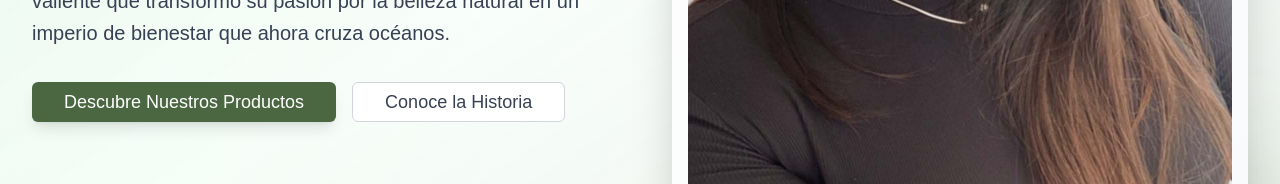
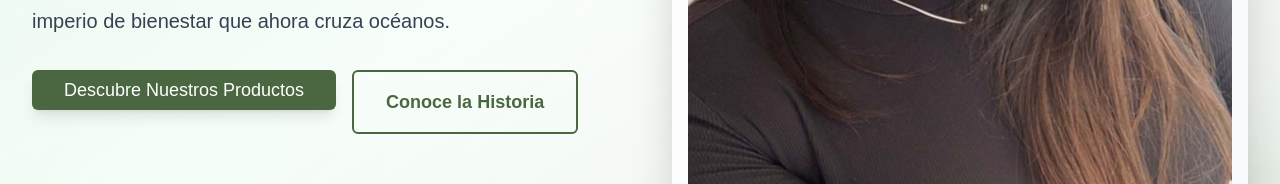
Before and after one commit to sergioperez8042/sophia_ecommerce, a Next.js app: page /about in a window 1280 px wide. Shown: the part 524-708 px from the top of the page. Built offline with nearby package versions, Linux system fonts and the light colour scheme; no server answers.

Commit message:
refactor: replace Button components with button elements for consistency and improved styling

```diff
--- a/src/app/about/page.tsx
+++ b/src/app/about/page.tsx
@@ -104,13 +104,12 @@ export default function AboutPage() {
                                         Descubre Nuestros Productos
                                     </Button>
                                 </Link>
-                                <Button
-                                    variant="outline"
-                                    className="w-full sm:w-auto border-[#4A6741] text-[#4A6741] hover:bg-[#4A6741] hover:text-white font-bold px-6 sm:px-8 py-3 sm:py-4 text-base sm:text-lg"
+                                <button
+                                    className="w-full sm:w-auto border-2 border-[#4A6741] bg-transparent text-[#4A6741] hover:bg-[#4A6741] hover:text-white font-bold px-6 sm:px-8 py-3 sm:py-4 text-base sm:text-lg transition-colors rounded-md"
                                     onClick={() => storyRef.current?.scrollIntoView({ behavior: 'smooth' })}
                                 >
                                     Conoce la Historia
-                                </Button>
+                                </button>
                             </motion.div>
                         </motion.div>
 
@@ -366,13 +365,11 @@ export default function AboutPage() {
                             </Button>
                         </Link>
                         <Link href="/contact">
-                            <Button
-                                size="lg"
-                                variant="outline"
-                                className="border-white !text-white hover:bg-white hover:!text-[#4A6741] font-bold px-12 py-4 text-xl"
+                            <button
+                                className="border-2 border-white bg-transparent text-white hover:bg-white hover:text-[#4A6741] font-bold px-12 py-4 text-xl rounded-md transition-colors"
                             >
                                 Contáctanos
-                            </Button>
+                            </button>
                         </Link>
                     </div>
                 </motion.div>
```
